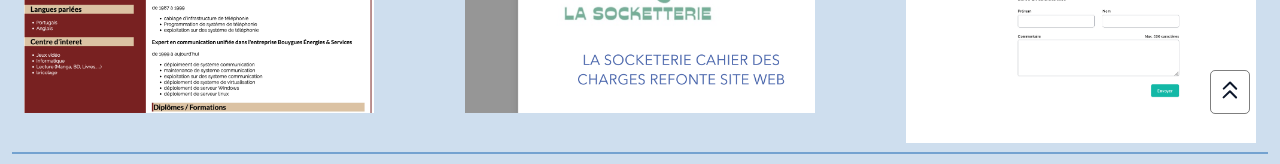
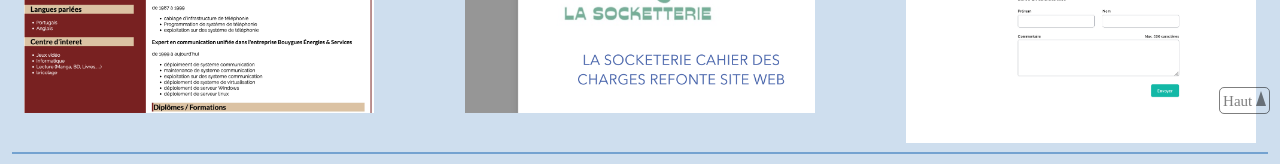
Before and after one commit to Etyliath/vue-project-portfolio, a Vue app: page / in a window 1280 px wide. Shown: the part 596-760 px from the top of the page. Built offline with nearby package versions, Linux system fonts and the light colour scheme; a web font is replaced by a local one.

Commit message:
update button go to top page

```diff
--- a/src/components/HeaderContent.vue
+++ b/src/components/HeaderContent.vue
@@ -38,7 +38,7 @@
             <a href="#creations" :class="{ active: isCreationsActive }" @click="activeClass('creations')">Création</a>
             <a href="#contact" :class="{ active: isContactActive }" @click="activeClass('contact')">Contact</a>
         </nav>
-        <a href="#top" class="go-top"><img src="/images/chevrons-haut.svg" alt="2 chevrons vers le haut"></a>
+        <a href="#top" class="go-top" @click="activeClass">Haut </a>
     </header>
 </template>
 <style scoped>
@@ -90,7 +90,7 @@
 .go-top {
     position: fixed;
     bottom: 90px;
-    right: 30px;
+    right: 10px;
     font-size: 15px;
     color: rgba(0, 0, 0, 0.5);
     text-decoration: none;
@@ -98,6 +98,25 @@
     border: 1px solid;
     border-radius: 5px;
     padding: 0.2em;
+    transition: right .9S;
 }
-
+.go-top::after{
+    content: '';
+    display: inline-block;
+    border-left: 5px solid transparent;
+    border-right: 5px solid transparent;
+    border-bottom: 15px solid rgba(0,0,0,0.5);
+}
+@media only screen and (min-width: 1400px){
+    .go-top{
+        right: 130px;
+        transition: right .9S;
+    }
+}
+@media only screen and (min-width: 1600px){
+    .go-top{
+        right: 200px;
+        transition: right .9S;
+    }
+}
 </style>
```
